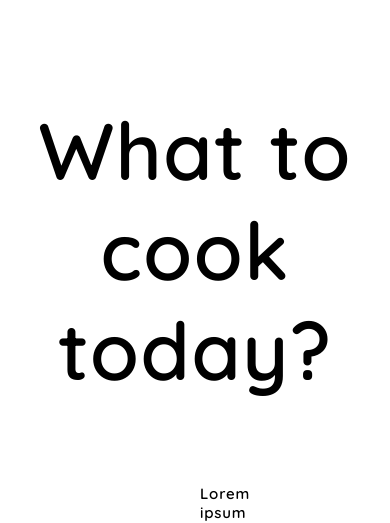
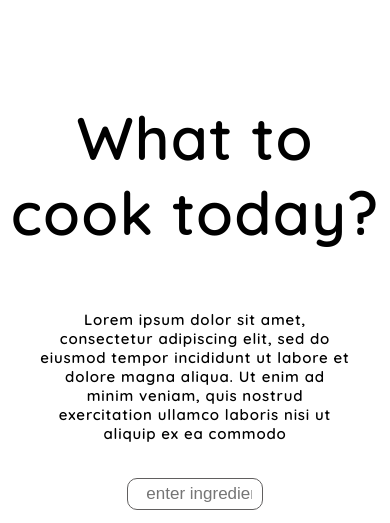
Before and after one commit to tiganasari/recipe-app, a React (Create React App) app: page / in a window 390 px wide. Shown: the top 523 px of the page. Built offline with nearby package versions, Linux system fonts and the light colour scheme; no server answers.

Commit message:
Add mobile responsiveness

```diff
--- a/src/App.css
+++ b/src/App.css
@@ -23,7 +23,7 @@
   padding: 30px 200px;
 }
 .search-bar {
-  width: 13.5%;
+  width: 13%;
   height: 20px;
   font-size: 17px;
   border-radius: 10px;
@@ -107,3 +107,28 @@ textarea:focus,
 input:focus {
   outline: none;
 }
+
+@media only screen and (max-width: 900px) {
+  .para {
+    padding: 20px 100px;
+  }
+
+  .search-bar {
+    width: 23%;
+  }
+}
+
+@media only screen and (max-width: 500px) {
+  .heading {
+    font-size: 30px;
+  }
+
+  .para {
+    /* background-color: red; */
+    padding: 20px 40px;
+  }
+
+  .search-bar {
+    width: 27%;
+  }
+}
```
